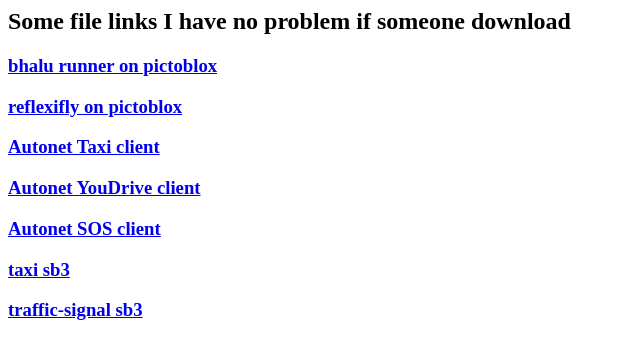
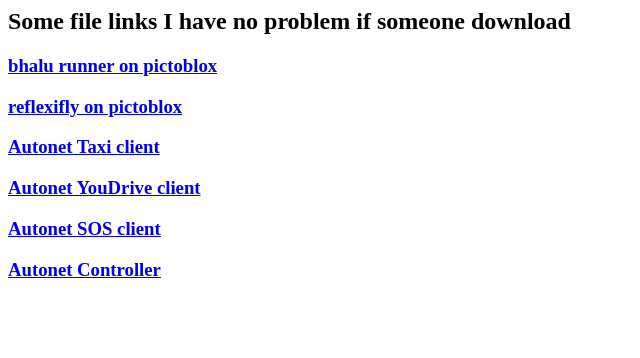
Before and after one commit to Flytsapp/shared-files, a plain HTML site: page index.html in a window 1280 px wide. Shown: the whole page, without its empty margins (0-640 px from the left). Drawn offline with Linux system fonts and the light colour scheme.

Commit message:
Update index.html

```diff
--- a/index.html
+++ b/index.html
@@ -4,5 +4,4 @@
 <h3><a href="Autonet Taxi.apk" download>Autonet Taxi client</a></h3>
 <h3><a href="Autonet YouDrive.apk" download>Autonet YouDrive client</a></h3>
 <h3><a href="Autonet Sos.apk" download>Autonet SOS client</a></h3>
-<h3><a href="taxi-qonly.sb3" download>taxi sb3</a></h3>
-<h3><a href="Autonet SOS.apk" download>traffic-signal sb3</a></h3>
+<h3><a href="Autonet Controller.apk" download>Autonet Controller</a></h3>
```
